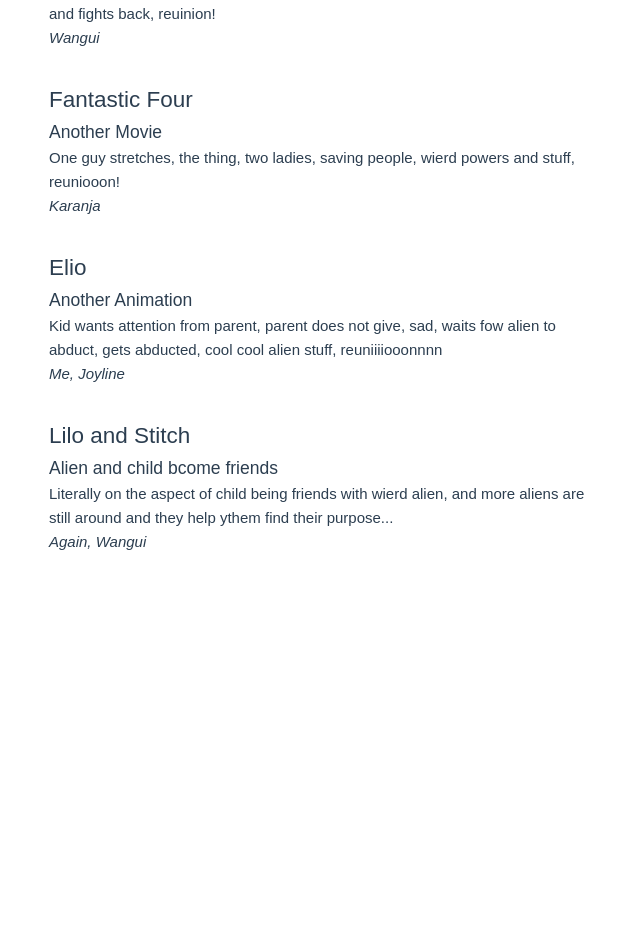
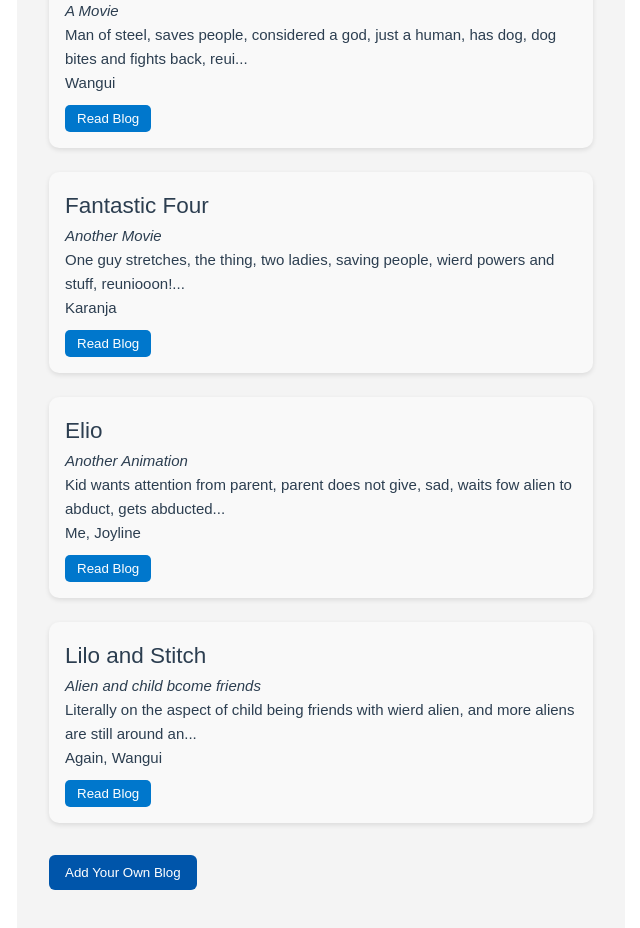
Before and after one commit to jKaranja19/vue-project, a Vue app: page / in a window 1280 px wide. Shown: the part 358-1286 px from the top of the page, without its empty margins (15-655 px from the left). Before the commit the page ends 976 px from the top, so only its background shows below. Built offline with nearby package versions, Linux system fonts and the light colour scheme; the HTML template or start-up script is replaced by a standard one.

Commit message:
Improving Blog content

```diff
--- a/src/App.vue
+++ b/src/App.vue
@@ -13,5 +13,6 @@
 main {
   padding: 2rem;
   font-family: Arial, sans-serif;
+  background-color: #f4f4f4;
 }
 </style>
--- /dev/null
+++ b/src/components/BlogForm.vue
@@ -0,0 +1,55 @@
+<script setup>
+import { ref } from 'vue'
+const emit = defineEmits(['submitBlog'])
+
+const title = ref('')
+const content = ref('')
+const paragraph = ref('')
+const author = ref('')
+
+function handleSubmit() {
+  if (!title.value || !paragraph.value) return alert('Please fill out the blog')
+  emit('submitBlog', {
+    title: title.value,
+    content: content.value,
+    paragraph: paragraph.value,
+    author: author.value
+  })
+  title.value = content.value = paragraph.value = author.value = ''
+}
+</script>
+
+<template>
+  <form @submit.prevent="handleSubmit" class="blog-form">
+    <h3>Add Your Blog</h3>
+    <input v-model="title" placeholder="Title" />
+    <input v-model="content" placeholder="Content Type" />
+    <textarea v-model="paragraph" placeholder="Blog Text..."/>
+    <input v-model="author" placeholder="Author" />
+    <button type="submit">Post Blog</button>
+  </form>
+</template>
+
+<style scoped>
+.blog-form {
+  background: #eef;
+  padding: 1rem;
+  border-radius: 8px;
+  display: flex;
+  flex-direction: column;
+  gap: 10px;
+}
+input, textarea {
+  padding: 8px;
+  border: 1px solid #aaa;
+  border-radius: 4px;
+}
+button {
+  align-self: flex-start;
+  padding: 8px 16px;
+  background: #28a745;
+  color: white;
+  border: none;
+  border-radius: 4px;
+}
+</style>
--- a/src/components/BlogList.vue
+++ b/src/components/BlogList.vue
@@ -1,20 +1,11 @@
-<template>
-    <div>
-    <BlogPost
-      v-for="(post, index) in blogPosts"
-      :key="index"
-      :title="post.title"
-      :content="post.content"
-      :paragraph="post.paragraph"
-      :author="post.author"
-    />
-  </div>
-</template>
 <script setup>
 import BlogPost from './BlogPost.vue'
+import BlogModal from './BlogModal.vue'
+import BlogForm from './BlogForm.vue'
+import { ref } from 'vue'
 // the array of details we want to see on the child component.
 // it dynamically feeds the data to child view
-const blogPosts= [
+const blogPosts= ref ([
     {
         title:'Tangled',
         content:'Animation on hair',
@@ -45,5 +36,56 @@
         paragraph:'Literally on the aspect of child being friends with wierd alien, and more aliens are still around and they help ythem find their purpose...',
         author:'Again, Wangui',
     }
-]
+])
+
+const showModal = ref(false)
+const selectedBlog = ref(null)
+
+function openBlog(index) {
+  selectedBlog.value = blogPosts.value[index]
+  showModal.value = true
+}
+
+function closeModal() {
+  showModal.value = false
+  selectedBlog.value = null
+}
+
+function addBlog(blog) {
+  blogPosts.value.push(blog)
+}
 </script>
+<template>
+  <div class="grid-container">
+    <BlogPost
+      v-for="(post, index) in blogPosts"
+      :key="index"
+      :index="index"
+      v-bind="post"
+      @readBlog="openBlog"
+    />
+  </div>
+
+  <button class="add-btn" @click="formOpen = !formOpen">Add Your Own Blog</button>
+  <BlogForm v-if="formOpen" @submitBlog="addBlog" />
+
+  <BlogModal v-if="showModal" :blog="selectedBlog" @close="closeModal" />
+</template>
+
+<style scoped>
+.grid-container {
+  display: grid;
+  grid-template-columns: repeat(auto-fit, minmax(280px, 1fr));
+  gap: 1.5rem;
+  margin-bottom: 2rem;
+}
+.add-btn {
+  background-color: #0055aa;
+  color: white;
+  padding: 10px 16px;
+  border: none;
+  border-radius: 6px;
+  cursor: pointer;
+  margin-bottom: 1rem;
+}
+</style>
--- /dev/null
+++ b/src/components/BlogModal.vue
@@ -0,0 +1,37 @@
+<script setup>
+const props = defineProps({
+  blog: Object
+})
+const emit = defineEmits(['close'])
+</script>
+
+<template>
+  <div class="modal-backdrop" @click.self="emit('close')">
+    <div class="modal-card">
+      <h2>{{ blog.title }}</h2>
+      <h4><em>{{ blog.content }}</em></h4>
+      <p>{{ blog.paragraph }}</p>
+      <p><strong>~ {{ blog.author }}</strong></p>
+      <button @click="emit('close')">Close</button>
+    </div>
+  </div>
+</template>
+
+<style scoped>
+.modal-backdrop {
+  position: fixed;
+  top: 0; left: 0;
+  width: 100vw; height: 100vh;
+  background: rgba(0,0,0,0.4);
+  display: flex; align-items: center; justify-content: center;
+  z-index: 1000;
+  backdrop-filter: blur(5px);
+}
+.modal-card {
+  background: white;
+  padding: 2rem;
+  border-radius: 12px;
+  max-width: 500px;
+  width: 90%;
+}
+</style>
--- a/src/components/BlogPost.vue
+++ b/src/components/BlogPost.vue
@@ -3,24 +3,43 @@
 // it receives the properties from the parent and displays a single blog and the parent displays all the posts.
 // it's a reusable view on other parts
 const props = defineProps({
-    'title': String,
-    'content': String,
-    'paragraph': String,
-    'author':String
+  title: String,
+  content: String,
+  paragraph: String,
+  author: String,
+  index: Number,
 })
+const emit = defineEmits(['readBlog'])
+</script>
 
-</script>
 <template>
-    <div class="blog-post">
-        <h2>{{ title }}</h2>
-        <h3>{{ content }}</h3>
-        <p>{{ paragraph }}</p>
-        <p><em>{{ author }}</em></p>
-    </div>
+  <div class="blog-card" @click="emit('readBlog', index)">
+    <h2>{{ title }}</h2>
+    <h4><em>{{ content }}</em></h4>
+    <p>{{ paragraph.slice(0, 100) }}...</p>
+    <p><strong>{{ author }}</strong></p>
+    <button class="read-btn">Read Blog</button>
+  </div>
 </template>
 
-<style>
-.blog-post {
-  margin-bottom: 2rem;
+<style scoped>
+.blog-card {
+  background: #f9f9f9;
+  border-radius: 10px;
+  padding: 1rem;
+  box-shadow: 0 2px 5px rgba(0,0,0,0.1);
+  transition: transform 0.3s ease;
+  cursor: pointer;
+}
+.blog-card:hover {
+  transform: translateY(-5px);
+}
+.read-btn {
+  margin-top: 10px;
+  padding: 6px 12px;
+  background-color: #0077cc;
+  color: white;
+  border: none;
+  border-radius: 5px;
 }
 </style>
```
